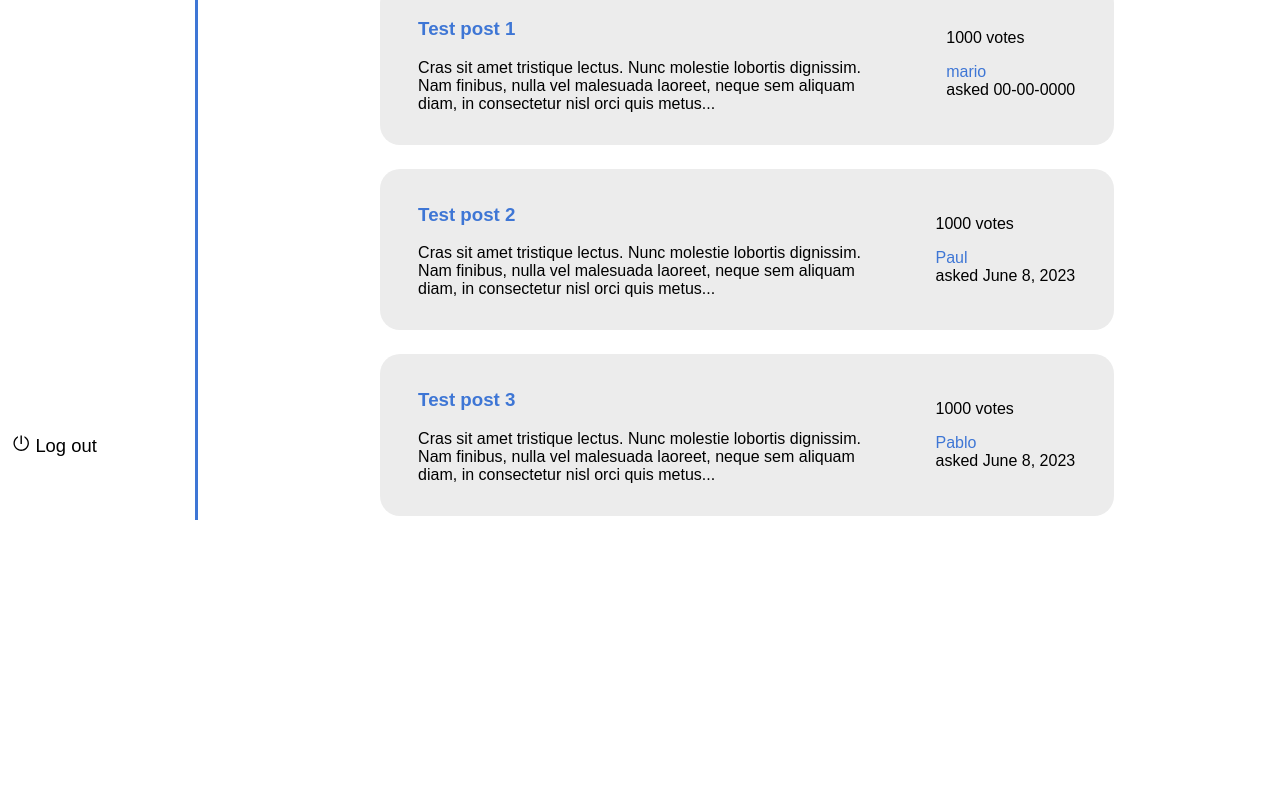
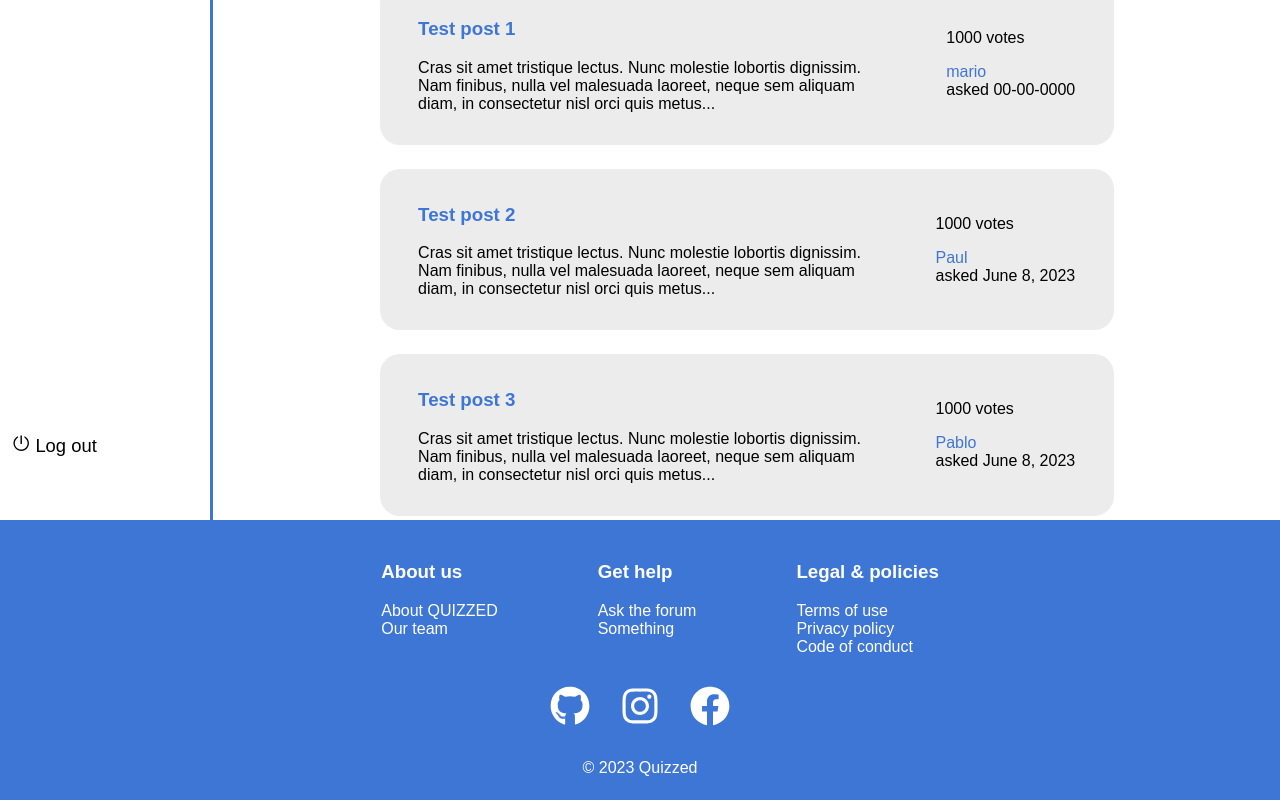
Before and after one commit to MartinezNicanor/IT1E-period-4, a React (Create React App) app: page /forum in a window 1280 px wide. Shown: the part 296-1096 px from the top of the page. Before the commit the page ends 812 px from the top, so only its background shows below. Built offline with nearby package versions, Linux system fonts and the light colour scheme; the HTML template or start-up script is replaced by a standard one.

Commit message:
Fixed footer and added maybe footer function

```diff
--- a/src/App.js
+++ b/src/App.js
@@ -7,6 +7,7 @@ import Footer from './components/footer/Footer';
 import Profile from './pages/profile/Profile';
 import SideBar from "./components/navbar/SideBar";
 import ForumOverview from './pages/forum/ForumOverview';
+import MaybeFooter from "./components/footer/MaybeFooter";
 
 function App() {
 
@@ -23,6 +24,9 @@ function App() {
                 <Route path={"/profile"} element={<Profile />} />
                 <Route path="/forum" element={<ForumOverview />} />
             </Routes>
+            <MaybeFooter>
+                <Footer />
+            </MaybeFooter>
         </div>
     </Router>
   );
--- a/src/components/footer/Footer.css
+++ b/src/components/footer/Footer.css
@@ -32,3 +32,7 @@ footer {
     display: flex;
     gap: 60px;
 }
+
+.maybeFooter {
+    grid-column: 1/13;
+}
--- a/src/components/footer/Footer.js
+++ b/src/components/footer/Footer.js
@@ -9,12 +9,12 @@ const Footer = () => {
     ];
 
     const helpList = [
-        {title: "Ask the forum", src: "#"},
+        {title: "Ask the forum", src: "/forum"},
         {title: "Something", src: "#"},
     ];
 
     const aboutList = [
-        {title: "About quized", src: "#"},
+        {title: "About QUIZZED", src: "#"},
         {title: "Our team", src: "#"},
     ];
 
--- /dev/null
+++ b/src/components/footer/MaybeFooter.js
@@ -0,0 +1,22 @@
+import { useEffect, useState } from 'react';
+import { useLocation } from "react-router-dom";
+import './Footer.css'
+
+const MaybeFooter = ({ children }) => {
+    const location = useLocation();
+    const [showFooter , setShowFooter] = useState(false);
+
+    useEffect(() => {
+        if(location.pathname === '/login' || location.pathname === '/register') {
+            setShowFooter(false);
+        } else {
+            setShowFooter(true);
+        }
+    }, [location])
+
+    return (
+        <div className="maybeFooter">{showFooter && children}</div>
+    )
+}
+
+export default MaybeFooter;
--- a/src/components/navbar/Navbar.css
+++ b/src/components/navbar/Navbar.css
@@ -2,7 +2,8 @@ nav{
     font-family: "Montserrat";
     height: 100vh;
     padding: 1vh 0.5vw;
-    position: fixed;
+    position: sticky;
+    top: 0;
     border-right: 3px solid #3E76D5;
 }
 
--- a/src/components/navbar/usersName.css
+++ b/src/components/navbar/usersName.css
@@ -7,7 +7,6 @@
     display: flex;
     align-items: center;
     gap: 0.5vw;
-    width: 13vw;
 }
 
 a{
```
